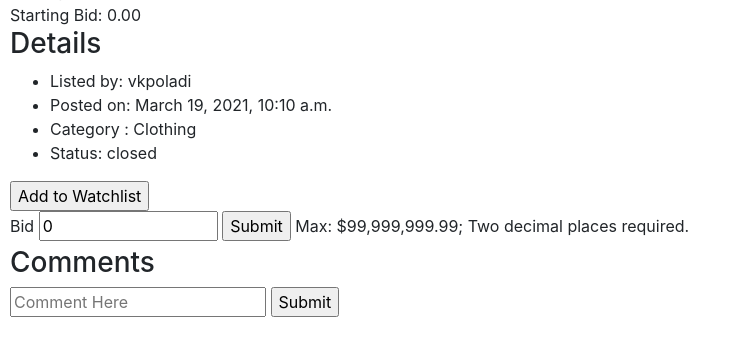
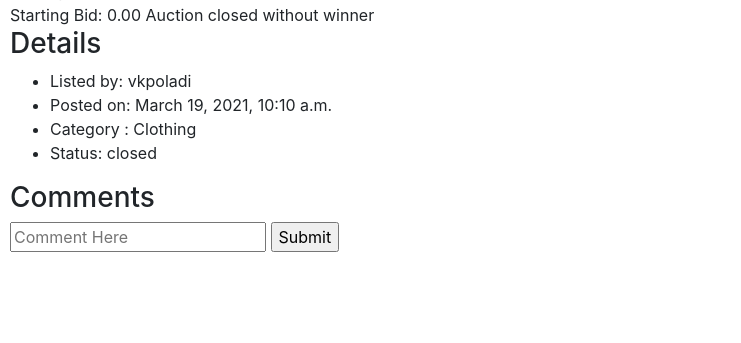
Before and after one commit to vkpoladi/CS50wProject2, a Django app: page /auctions/listing/2 in a window 1280 px wide. Shown: the part 540-883 px from the top of the page, without its empty margins (0-741 px from the left). After the commit the page ends 792 px from the top, so only its background shows below. Run offline with Django 3.2, Linux system fonts and the light colour scheme; data comes from the database, SQL or seed files in the repository; both versions use the stored data as it was after the commit; some libraries are stand-ins or nearby versions.

Commit message:
All minimum requirements met

```diff
--- a/auctions/templates/auctions/listing_page.html
+++ b/auctions/templates/auctions/listing_page.html
@@ -16,8 +16,24 @@
     <div>
         Starting Bid: {{ listing.starting_bid_price }}
 
+        {% if listing.status == "open"%}
             {{ current_bid_message }}
+        {% elif bid_winner != "None"%}
+            Auction winner is {{ bid_winner }}
+        {% else %}
+            Auction closed without winner
+        {% endif %}
 
+    </div>
+
+    <div>
+        {% if user.username == listing.username and listing.status != "closed"%}
+            <form action= "{% url 'close_listing' %}" method="POST">
+                {% csrf_token %}
+                <input type="hidden" name="listing" value= {{ listing.pk }}>
+                <input type="submit" name="close_auction" value="Close Auction">
+            </form>
+        {% endif %}
     </div>
 
     <div>
@@ -31,14 +47,17 @@
     </div>
 
     <div>
+        {% if listing.status == "open"%}
             <form action="{% url 'watchlist' %}", method="POST">
                 {% csrf_token %}
                 <input type="hidden" name="add_listing" value={{ listing.pk }}>
                 <input type="submit" name="add_to_watchlist" value="Add to Watchlist">
             </form>
+        {% endif %}
     </div>
 
     <div>
+        {% if listing.status == "open"%}
             <form action="{% url 'bidding' %}", method="POST">
                 {% csrf_token %}
                 <label>Bid</label>
@@ -47,6 +66,8 @@
                 <input type="submit">
                 <h10>Max: $99,999,999.99; Two decimal places required.</h10>
             </form>
+        {% endif %}
+
     </div>
 
     <div>
--- a/auctions/urls.py
+++ b/auctions/urls.py
@@ -14,5 +14,6 @@ urlpatterns = [
     path("bidding", views.bidding, name="bidding"),
     path("categories", views.categories, name="categories"),
     path("category_page/<str:category>", views.category_page, name="category_page"),
-    path("comment_add", views.comment_add, name="comment_add")
+    path("comment_add", views.comment_add, name="comment_add"),
+    path("close_listing", views.close_listing, name="close_listing")
 ]
--- a/auctions/views.py
+++ b/auctions/views.py
@@ -129,14 +129,17 @@ def listing_page(request, listing_pk):
 
     if current_bid != None:
         current_bid_message = f"Current leading bid is {current_bid_price} by {current_bid.username}"
+        bid_winner = current_bid.username
     else:
         current_bid_message = ""
+        bid_winner = "None"
 
     comments = listing_entry.comments.all()
 
     return render(request, "auctions/listing_page.html", {
         "listing": listing_entry,
         "current_bid_message": current_bid_message,
+        "bid_winner": bid_winner,
          "comments": comments
         #"category": listing_category
 
@@ -282,3 +285,11 @@ def category_page(request, category):
     return render(request, "auctions/category_page.html", {
         "listings": listings
     })
+
+def close_listing(request):
+    cl_listing_pk = request.POST["listing"]
+    cl_listing = listing.objects.get(pk=cl_listing_pk)
+    cl_listing.status = "closed"
+    cl_listing.save()
+
+    return HttpResponseRedirect(reverse("listing_page", args=(cl_listing_pk,)))
```
Also changed, not shown: db.sqlite3. Lines whose indentation alone changed are shown as unchanged.
